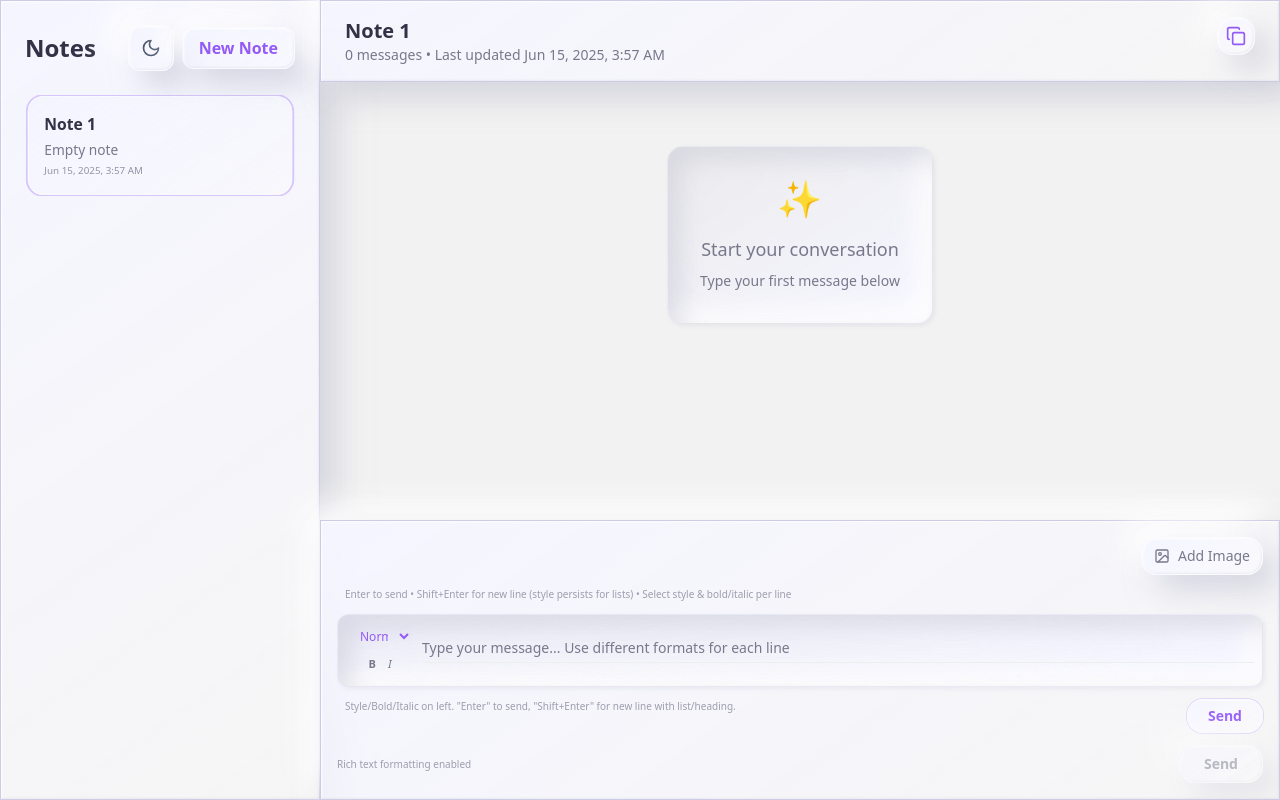
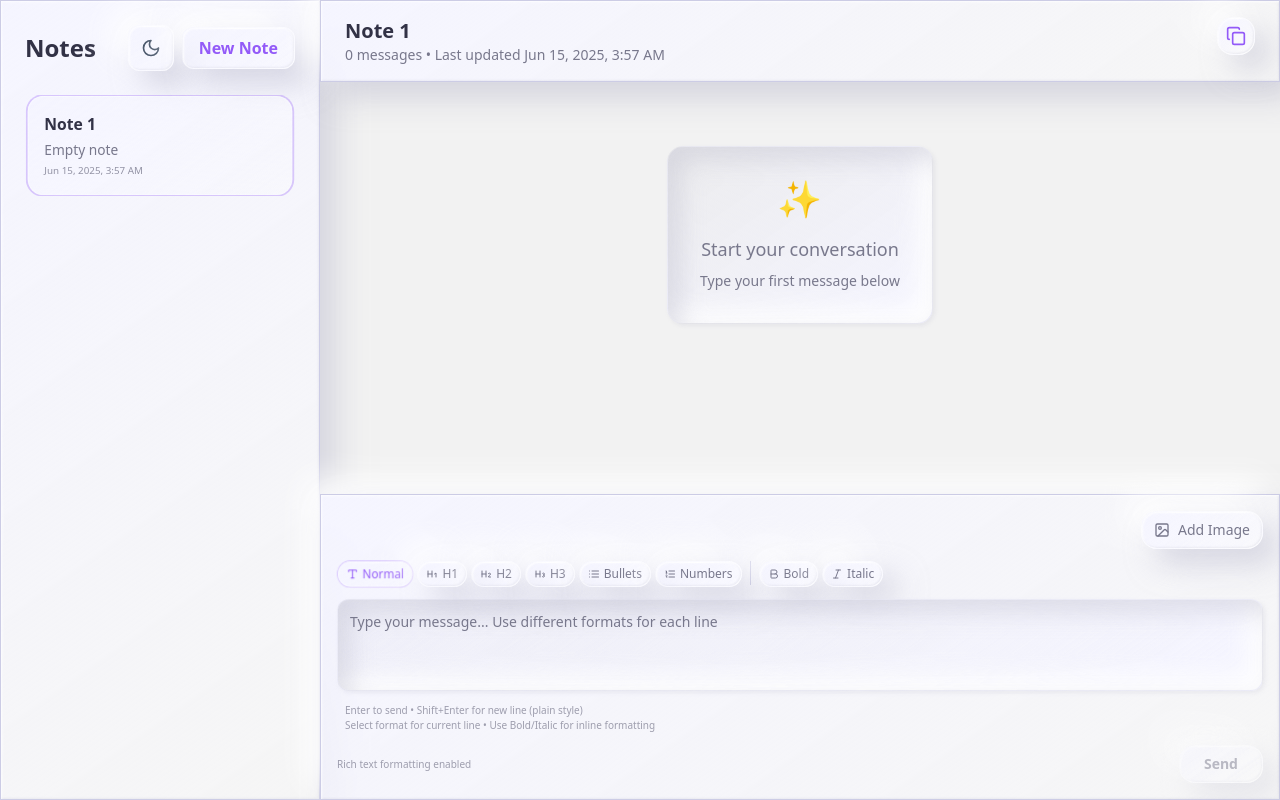
Before and after one commit to sadiq-nazeer/bubble-notes-chat, a React (Vite) app: page / in a window 1280 px wide. Both pictures are taken after a click on the button "New Note". Built offline with nearby package versions, Linux system fonts and the light colour scheme.

Commit message:
Reverted to commit 4543342590115c03f5cb1d56dd7d99ef96a99f2c

```diff
--- a/src/components/RichTextEditor.tsx
+++ b/src/components/RichTextEditor.tsx
@@ -1,3 +1,4 @@
+
 import React, { useState, useRef, useEffect } from 'react';
 import { Bold, Italic, Heading1, Heading2, Heading3, List, ListOrdered, Type } from 'lucide-react';
 
@@ -56,36 +57,47 @@ const RichTextEditor: React.FC<RichTextEditorProps> = ({
     }
   };
 
-  // Move per-line: store which kind of inline formats are active for which line
-  const [lineActiveInlineFormats, setLineActiveInlineFormats] = useState<
-    Record<number, Set<'bold' | 'italic'>>
-  >({ 0: new Set() });
+  const handleLineFormatChange = (format: 'plain' | 'h1' | 'h2' | 'h3' | 'ul' | 'ol') => {
+    setSelectedFormat(format);
+    const newLines = [...lines];
+    newLines[currentLineIndex] = {
+      ...newLines[currentLineIndex],
+      type: format
+    };
+    setLines(newLines);
+    updateContent(newLines);
+  };
 
-  // Updates both content and the mapping for bold/italic
+  const handleInlineFormatToggle = (format: 'bold' | 'italic') => {
+    const newActiveFormats = new Set(activeInlineFormats);
+    if (newActiveFormats.has(format)) {
+      newActiveFormats.delete(format);
+    } else {
+      newActiveFormats.add(format);
+    }
+    setActiveInlineFormats(newActiveFormats);
+  };
+
   const handleTextChange = (e: React.ChangeEvent<HTMLTextAreaElement>) => {
     const value = e.target.value;
     const textLines = value.split('\n');
     const newLines: LineFormat[] = [];
-    const newLineInlineFormats: Record<number, Set<'bold' | 'italic'>> = {};
 
     textLines.forEach((lineContent, index) => {
       const existingLine = lines[index];
       newLines.push({
-        type: existingLine?.type || (index === currentLineIndex ? selectedFormat : (lines[index-1]?.type === "ul" ? "ul" : lines[index-1]?.type === "ol" ? "ol" : 'plain')),
+        type: existingLine?.type || (index === currentLineIndex ? selectedFormat : 'plain'),
         content: lineContent,
         inlineFormats: existingLine?.inlineFormats || []
       });
-      newLineInlineFormats[index] = lineActiveInlineFormats[index] || new Set();
     });
 
     // Ensure we always have at least one line
     if (newLines.length === 0) {
       newLines.push({ type: 'plain', content: '', inlineFormats: [] });
-      newLineInlineFormats[0] = new Set();
     }
 
     setLines(newLines);
-    setLineActiveInlineFormats(newLineInlineFormats);
     updateContent(newLines);
 
     // Update current line index based on cursor position
@@ -103,71 +115,45 @@ const RichTextEditor: React.FC<RichTextEditorProps> = ({
     setSelectedFormat(newLines[lineIndex]?.type || 'plain');
   };
 
-  // When style format is picked, it sets for the current line—in a new location, left to the text line
-  const handleLineFormatChange = (lineIdx: number, format: 'plain' | 'h1' | 'h2' | 'h3' | 'ul' | 'ol') => {
-    const newLines = [...lines];
-    newLines[lineIdx] = {
-      ...newLines[lineIdx],
-      type: format
-    };
-    setLines(newLines);
-    setSelectedFormat(format);
-    updateContent(newLines);
+  const updateContent = (newLines: LineFormat[]) => {
+    const formattedContent = newLines.map(line => {
+      let content = line.content;
+
+      // Apply inline formatting
+      const sortedFormats = [...line.inlineFormats].sort((a, b) => b.start - a.start);
+      sortedFormats.forEach(format => {
+        const before = content.slice(0, format.start);
+        const middle = content.slice(format.start, format.end);
+        const after = content.slice(format.end);
+
+        const wrapper = format.type === 'bold' ? '**' : '*';
+        content = before + wrapper + middle + wrapper + after;
+      });
+
+      // Apply block formatting
+      const prefix = getLinePrefix(line.type);
+      return prefix + content;
+    }).join('\n');
+
+    onContentChange(formattedContent);
   };
 
-  // Inline format per line — bold/italic
-  const handleInlineFormatToggle = (format: 'bold' | 'italic', lineIdx?: number) => {
-    const targetIdx = lineIdx === undefined ? currentLineIndex : lineIdx;
-    const currentFormats = new Set(lineActiveInlineFormats[targetIdx] || []);
-    if (currentFormats.has(format)) {
-      currentFormats.delete(format);
-    } else {
-      currentFormats.add(format);
-    }
-    setLineActiveInlineFormats({
-      ...lineActiveInlineFormats,
-      [targetIdx]: currentFormats
-    });
-  };
-
-  // When typing, add formatting for current line
-  const getTextareaLineClass = (idx: number) => {
-    const f = lineActiveInlineFormats[idx] || new Set();
-    let className = "";
-    if (f.has("bold")) className += " font-bold ";
-    if (f.has("italic")) className += " italic ";
-    return className.trim();
-  };
-
-  // On submit: call updateContent to ensure formatting is saved
   const handleKeyDown = (e: React.KeyboardEvent<HTMLTextAreaElement>) => {
     if (e.key === 'Enter') {
       if (e.shiftKey) {
-        // Insert new line with previous style for lists (ul, ol), else plain
+        // Shift+Enter: new line with plain formatting
         e.preventDefault();
         const textarea = e.currentTarget;
         const cursorPos = textarea.selectionStart;
         const value = textarea.value;
-        const textLines = value.split('\n');
-        const prevType = lines[currentLineIndex]?.type;
-        let nextType: LineFormat["type"] = "plain";
-        if (prevType === "ul" || prevType === "ol") {
-          nextType = prevType;
-        }
         const newValue = value.slice(0, cursorPos) + '\n' + value.slice(cursorPos);
 
         const newLines = [...lines];
         const newLineIndex = currentLineIndex + 1;
-        newLines.splice(newLineIndex, 0, { type: nextType, content: '', inlineFormats: [] });
-
-        // Add to active formats object as well
-        const newLineInlineFormats = { ...lineActiveInlineFormats };
-        newLineInlineFormats[newLineIndex] = new Set();
-
+        newLines.splice(newLineIndex, 0, { type: 'plain', content: '', inlineFormats: [] });
         setLines(newLines);
-        setLineActiveInlineFormats(newLineInlineFormats);
         setCurrentLineIndex(newLineIndex);
-        setSelectedFormat(nextType);
+        setSelectedFormat('plain');
 
         // Update textarea value and cursor position
         setTimeout(() => {
@@ -184,86 +170,107 @@ const RichTextEditor: React.FC<RichTextEditorProps> = ({
     }
   };
 
-  // For visual display: move the per-line format picker left of the text input
+  const renderTextareaContent = () => {
+    return lines.map((line, index) => {
+      const prefix = getLinePrefix(line.type);
+      const isCurrentLine = index === currentLineIndex;
+
+      return (
+        <div key={index} className="flex items-start">
+          {prefix && (
+            <span className={`text-primary/60 font-mono text-sm mr-1 ${isCurrentLine ? 'text-primary' : ''}`}>
+              {prefix}
+            </span>
+          )}
+          <span className={`flex-1 ${isCurrentLine && activeInlineFormats.has('bold') ? 'font-bold' : ''} ${isCurrentLine && activeInlineFormats.has('italic') ? 'italic' : ''}`}>
+            {line.content}
+          </span>
+        </div>
+      );
+    });
+  };
+
+  const currentLineFormatted = lines[currentLineIndex]?.type || 'plain';
+
   return (
     <div className="space-y-3">
-      <div className="text-[10px] text-muted-foreground/70 px-2 mb-1">
-        Enter to send • Shift+Enter for new line (style persists for lists) • Select style & bold/italic per line
-      </div>
-      <div className="neuro-inset rounded-xl p-2 relative">
-        {/* For each line, show style picker left, input center */}
-        {lines.map((line, idx) => (
-          <div key={idx} className="flex items-center mb-1 space-x-2">
-            <div className="flex flex-col items-center min-w-[68px]">
-              <select
-                value={line.type}
-                onChange={e => handleLineFormatChange(idx, e.target.value as any)}
-                className="neuro-button px-2 py-1 rounded text-xs font-medium text-primary w-[64px] focus:outline-none"
-                style={{
-                  background: 'var(--background)',
-                  border: 0,
-                  boxShadow: 'var(--tw-ring-shadow)'
-                }}
-              >
-                <option value="plain">Normal</option>
-                <option value="h1">H1</option>
-                <option value="h2">H2</option>
-                <option value="h3">H3</option>
-                <option value="ul">Bullets</option>
-                <option value="ol">Numbers</option>
-              </select>
-              {/* inline formats for current line */}
-              <div className="flex mt-1 gap-1">
-                <button
-                  type="button"
-                  onClick={() => handleInlineFormatToggle('bold', idx)}
-                  className={`px-1 py-0.5 rounded text-[11px] ${lineActiveInlineFormats[idx]?.has("bold") ? "bg-primary/10 text-primary font-bold neuro-pressed" : "text-muted-foreground hover:text-primary"}`}
-                >
-                  <b>B</b>
-                </button>
-                <button
-                  type="button"
-                  onClick={() => handleInlineFormatToggle('italic', idx)}
-                  className={`px-1 py-0.5 rounded text-[11px] ${lineActiveInlineFormats[idx]?.has("italic") ? "bg-primary/10 text-primary font-semibold italic neuro-pressed" : "text-muted-foreground hover:text-primary"}`}
-                >
-                  <em>I</em>
-                </button>
-              </div>
+      {/* Format Toolbar */}
+      <div className="flex flex-wrap gap-1">
+        {formatButtons.map((btn) => (
+          <button
+            key={btn.key}
+            onClick={() => handleLineFormatChange(btn.key as any)}
+            className={`neuro-button rounded-lg px-2 py-1 text-xs font-medium transition-all ${
+              currentLineFormatted === btn.key
+                ? 'text-primary ring-1 ring-primary/30 neuro-pressed'
+                : 'text-muted-foreground hover:text-primary'
+            }`}
+          >
+            <div className="flex items-center space-x-1">
+              <btn.icon className="h-3 w-3" />
+              <span>{btn.label}</span>
             </div>
-            {/* Textarea for content */}
-            <textarea
-              ref={idx === currentLineIndex ? textareaRef : undefined}
-              value={line.content}
-              onChange={e => {
-                // update single line in lines
-                const newLines = [...lines];
-                newLines[idx].content = e.target.value;
-                setLines(newLines);
-                updateContent(newLines);
-              }}
-              onFocus={() => {
-                setCurrentLineIndex(idx);
-                setSelectedFormat(lines[idx]?.type || 'plain');
-              }}
-              className={`flex-1 bg-transparent border-none outline-none text-foreground placeholder-muted-foreground resize-none text-sm py-1 ${getTextareaLineClass(idx)}`}
-              placeholder={idx === 0 ? placeholder : ""}
-              rows={1}
-              style={{borderBottom: '1px solid #eee'}}
-            />
-          </div>
+          </button>
+        ))}
+
+        <div className="w-px h-6 bg-border mx-1" />
+
+        {inlineFormatButtons.map((btn) => (
+          <button
+            key={btn.key}
+            onClick={() => handleInlineFormatToggle(btn.key as any)}
+            className={`neuro-button rounded-lg px-2 py-1 text-xs font-medium transition-all ${
+              activeInlineFormats.has(btn.key as any)
+                ? 'text-primary ring-1 ring-primary/30 neuro-pressed'
+                : 'text-muted-foreground hover:text-primary'
+            }`}
+          >
+            <div className="flex items-center space-x-1">
+              <btn.icon className="h-3 w-3" />
+              <span>{btn.label}</span>
+            </div>
+          </button>
         ))}
       </div>
-      <div className="flex justify-between mt-2">
-        <div className="text-[10px] text-muted-foreground/70 px-2">
-          Style/Bold/Italic on left. "Enter" to send, "Shift+Enter" for new line with list/heading.
+
+      {/* Rich Text Input */}
+      <div className="neuro-inset rounded-xl p-3 relative">
+        <textarea
+          ref={textareaRef}
+          value={lines.map(line => line.content).join('\n')}
+          onChange={handleTextChange}
+          onKeyDown={handleKeyDown}
+          placeholder={placeholder}
+          className="w-full bg-transparent border-none outline-none text-foreground placeholder-muted-foreground resize-none text-sm"
+          rows={Math.max(3, lines.length)}
+        />
+
+        {/* Visual formatting overlay */}
+        <div className="absolute inset-3 pointer-events-none overflow-hidden">
+          <div className="text-sm leading-normal whitespace-pre-wrap break-words">
+            {lines.map((line, index) => {
+              const prefix = getLinePrefix(line.type);
+              return (
+                <div key={index} className="flex items-start min-h-[1.25rem]">
+                  {prefix && (
+                    <span className="text-primary/60 font-mono mr-1 flex-shrink-0">
+                      {prefix}
+                    </span>
+                  )}
+                  <span className="flex-1 invisible">
+                    {line.content || '\u00A0'}
+                  </span>
+                </div>
+              );
+            })}
+          </div>
         </div>
-        <button
-          type="button"
-          onClick={onSubmit}
-          className="neuro-button rounded-lg px-5 py-1.5 text-sm font-semibold text-primary ring-1 ring-primary/20"
-        >
-          Send
-        </button>
+      </div>
+
+      {/* Help Text */}
+      <div className="text-[10px] text-muted-foreground/70 px-2">
+        <div>Enter to send • Shift+Enter for new line (plain style)</div>
+        <div>Select format for current line • Use Bold/Italic for inline formatting</div>
       </div>
     </div>
   );
```
